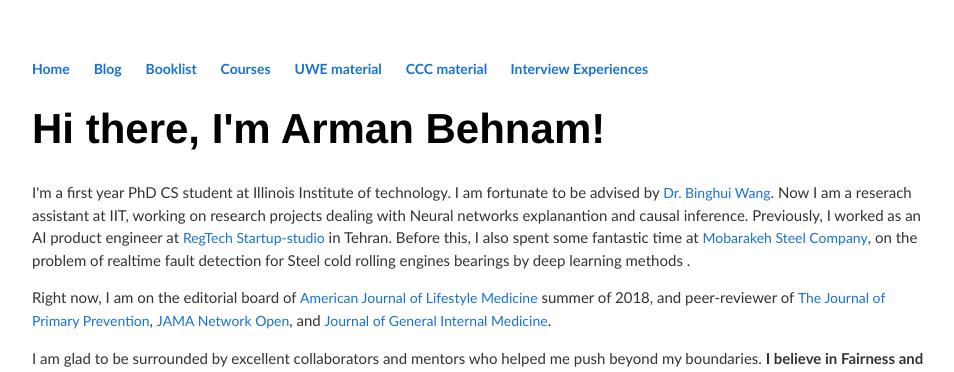
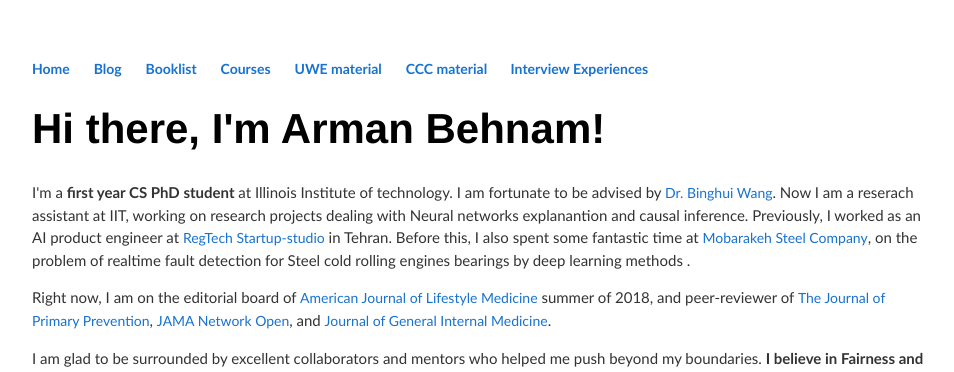
Before and after one commit to ArmanBehnam/ArmanBehnam.github.io, a Jekyll site: the page built from index.html, in a window 1280 px wide. Shown: the top 372 px of the page, without its empty margins (160-1114 px from the left). Built offline with Jekyll 4.4.1, drawn with Linux system fonts in a browser that asks for light colours.

```diff
--- a/index.html
+++ b/index.html
@@ -52,7 +52,7 @@ title: Arman Behnam's website
     <tr style="padding:0px">
        <td style="padding:2.5%;width:63%;vertical-align:middle">
 
-	<p>I'm a first year PhD CS student at Illinois Institute of technology. I am fortunate to be advised by <a href = "http://wangbinghui.net/">Dr. Binghui Wang</a>.
+	<p>I'm a <b>first year CS PhD student</b> at Illinois Institute of technology. I am fortunate to be advised by <a href = "http://wangbinghui.net/">Dr. Binghui Wang</a>.
 	Now I am a reserach assistant at IIT, working on research projects dealing with Neural networks explanantion and causal inference.
 	Previously, I worked as an AI product engineer at <a href = "https://tanzimyar.ir/en/">RegTech Startup-studio</a> in Tehran.
 	Before this, I also spent some fantastic time at <a href = "https://www.mse.ir/en/">Mobarakeh Steel Company</a>,  on the problem of realtime fault detection for Steel cold rolling engines bearings by deep learning methods
```
